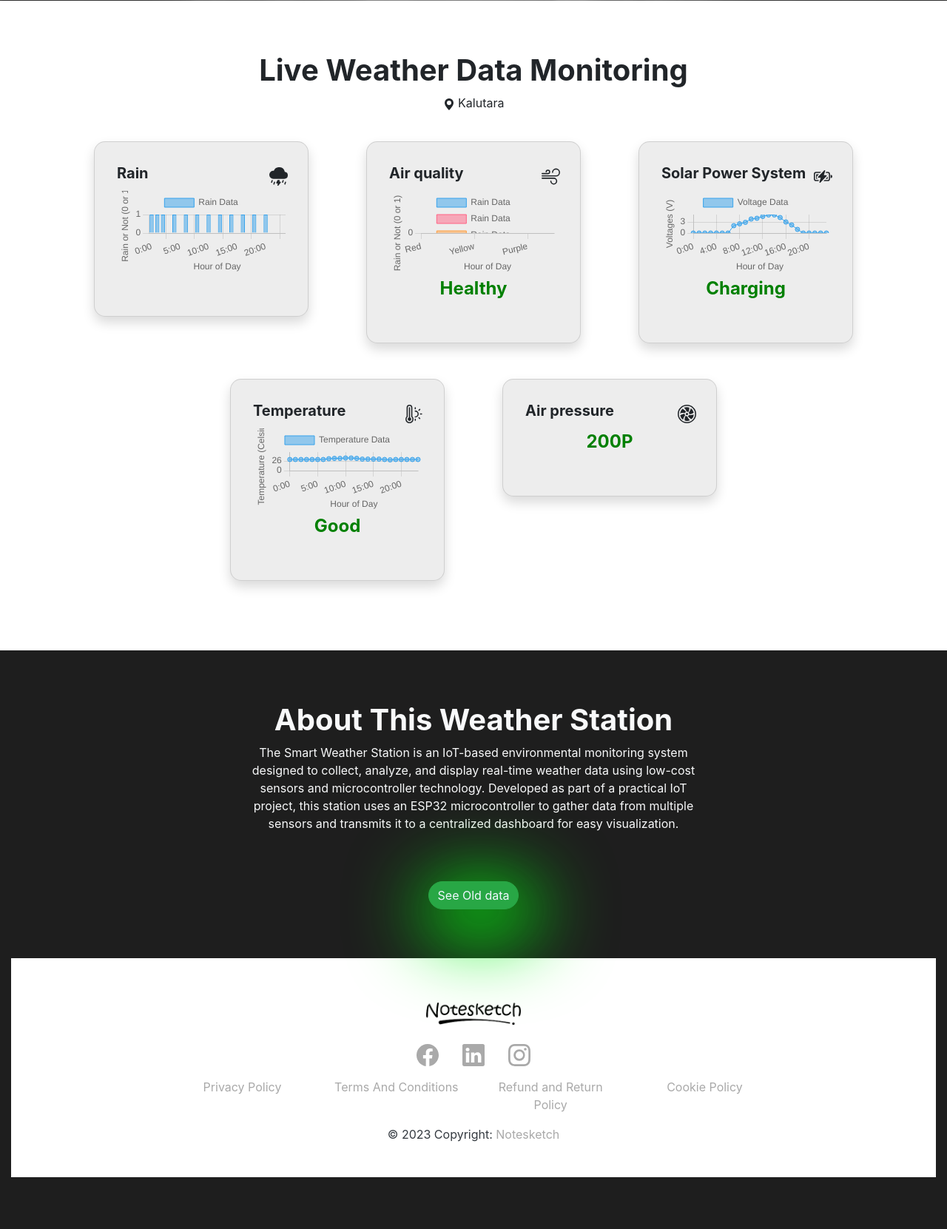
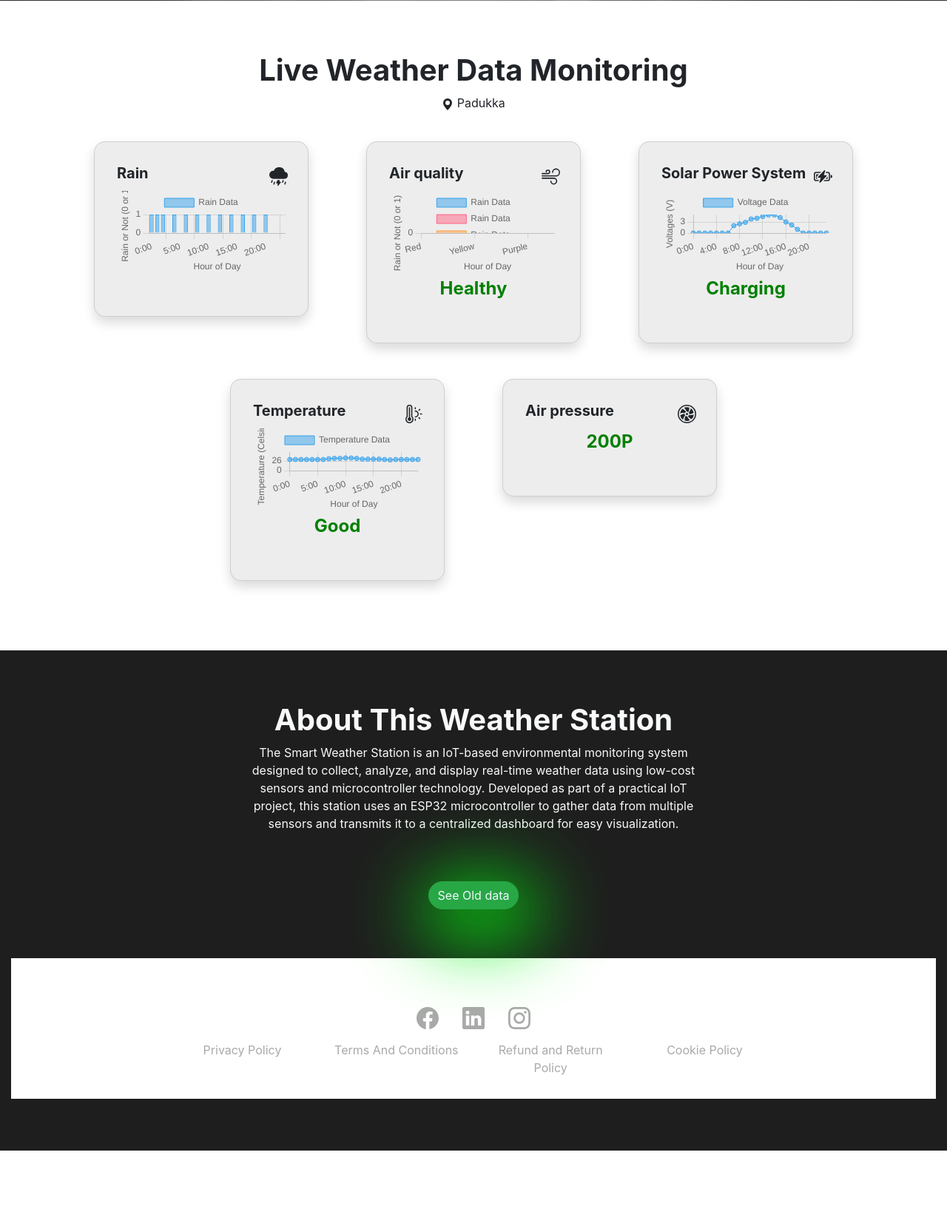
Before and after one commit to kbimsara/weatherStation, a PHP site: page /index.php in a window 1280 px wide. Shown: the part 465-2126 px from the top of the page at 74% size. After the commit the page ends 2020 px from the top, so only its background shows below. Run offline with PHP 8.4, Linux system fonts and the light colour scheme.

Commit message:
update:Web UI

```diff
--- a/Web-UI/history.php
+++ b/Web-UI/history.php
@@ -62,7 +62,7 @@
                     <svg xmlns="http://www.w3.org/2000/svg" width="16" height="16" fill="currentColor"
                         class="bi bi-geo-alt-fill" viewBox="0 0 16 16">
                         <path d="M8 16s6-5.686 6-10A6 6 0 0 0 2 6c0 4.314 6 10 6 10m0-7a3 3 0 1 1 0-6 3 3 0 0 1 0 6" />
-                    </svg> Kalutara
+                    </svg> Padukka
                 </p>
                 <!-- filter row -->
                 <div class="container">
--- a/Web-UI/index.php
+++ b/Web-UI/index.php
@@ -63,7 +63,7 @@
                     <svg xmlns="http://www.w3.org/2000/svg" width="16" height="16" fill="currentColor"
                         class="bi bi-geo-alt-fill" viewBox="0 0 16 16">
                         <path d="M8 16s6-5.686 6-10A6 6 0 0 0 2 6c0 4.314 6 10 6 10m0-7a3 3 0 1 1 0-6 3 3 0 0 1 0 6" />
-                    </svg> Kalutara
+                    </svg> Padukka
                 </p>
                 <div class="row justify-content-center">
                     <!-- Rain card -->
--- a/Web-UI/pg/footer.php
+++ b/Web-UI/pg/footer.php
@@ -5,9 +5,6 @@
         color: darkgray;
     }
 </style>
-    <center>
-        <img src="./src/logo/note.png" alt="Logo" style="height: 30px; margin: 10px;">
-    </center>
     <div class="d-flex text-center justify-content-center">
         <div class="icn m-3">
             <a href="#">
@@ -45,9 +42,4 @@
     </div>
 
     <!-- Copyright -->
-    <div class="text-center p-3 text-dark">
-        © 2023 Copyright:
-        <a href="https://www.linkedin.com/in/kavidu-bimsara/">Notesketch</a>
-    </div>
-    <!-- Copyright -->
 </footer>
```
Also changed, not shown: 2 other files.
